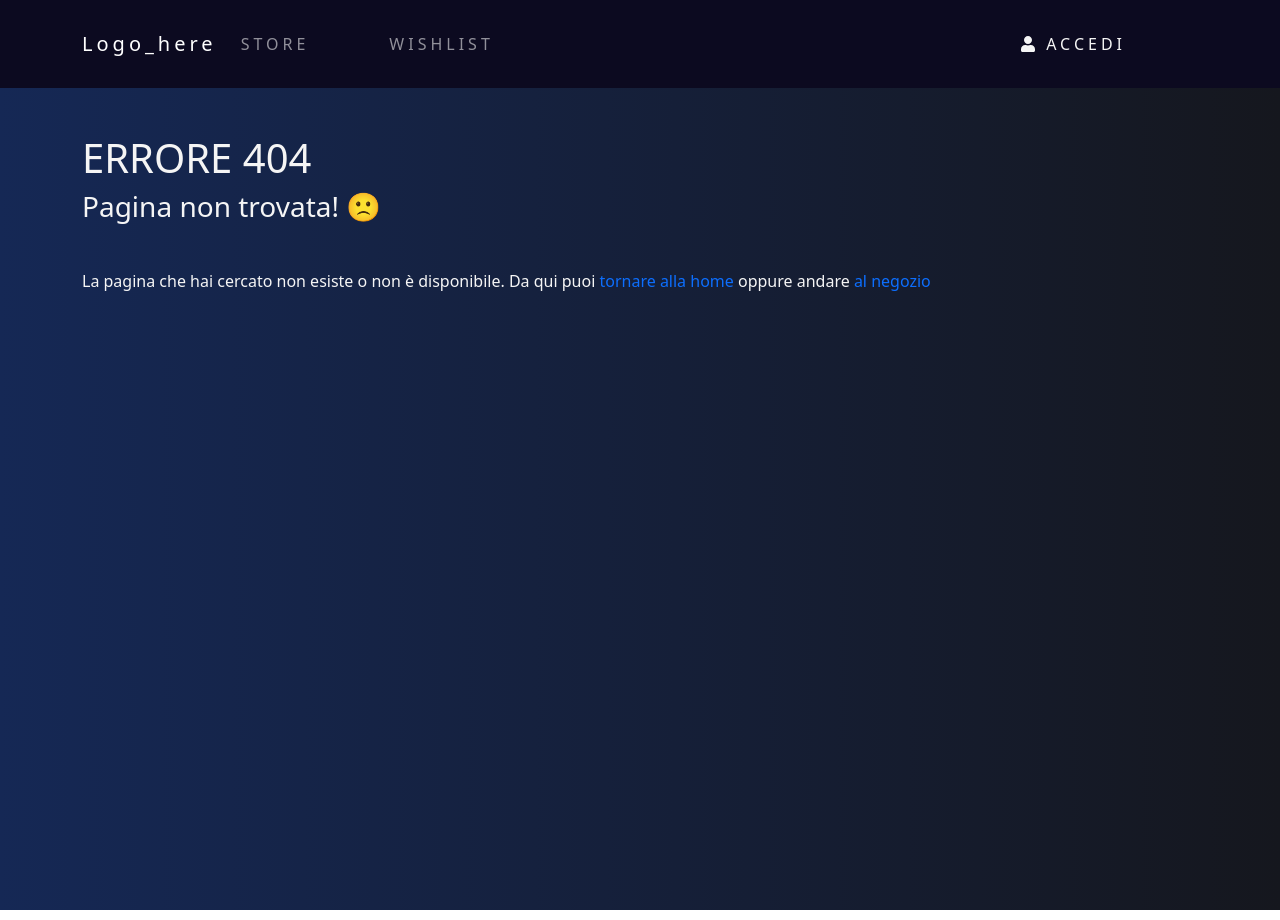
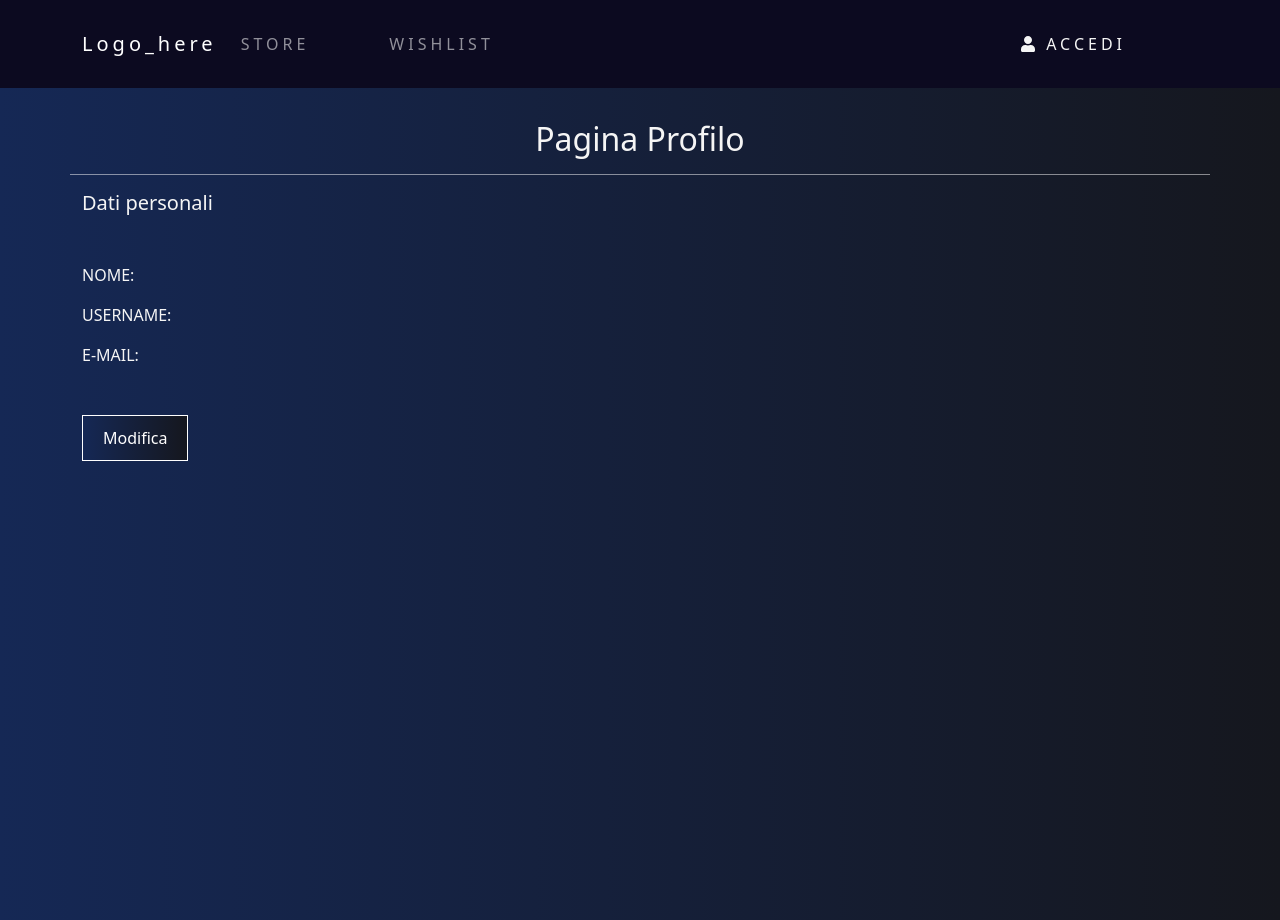
Before and after one commit to Andam92/capstone-react, a React (Create React App) app: page /profile in a window 1280 px wide. Before the commit this address had no page. Built offline with nearby package versions, Linux system fonts and the light colour scheme.

Commit message:
pagina profilo

```diff
--- a/src/components/homepage/Home.jsx
+++ b/src/components/homepage/Home.jsx
@@ -1,9 +1,8 @@
 import React from "react";
 import Navbar from "../navbar/Navbar";
-
 import styles from "./home.module.css";
 import { Route, Routes } from "react-router-dom";
-import { Main } from "../carousel/main/Main";
+import { Main } from "../Carousel/main/Main";
 import RegisterPage from "../registerPage/RegisterPage";
 import { Login } from "../loginPage/Login";
 import { Store } from "../store/Store";
@@ -11,6 +10,7 @@ import { SingleProduct } from "../singleProduct/SingleProduct";
 import { Checkout } from "../checkout/Checkout";
 import { Libreria } from "../libreria/Libreria";
 import NotFoundPage from "../not found page/NotFoundPage";
+import ProfilePage from "../profilePage/ProfilePage";
 
 const Home = () => {
   return (
@@ -25,6 +25,7 @@ const Home = () => {
         <Route path="/checkout/:id" element={<Checkout />}></Route>
         <Route path="/library/:id" element={<Libreria />}></Route>
         <Route path="/*" element={<NotFoundPage />}></Route>
+        <Route path="/profile" element={<ProfilePage />}></Route>
       </Routes>
     </div>
   );
--- a/src/components/navbar/Navbar.jsx
+++ b/src/components/navbar/Navbar.jsx
@@ -52,9 +52,7 @@ const MyNavbar = () => {
   useEffect(() => {
     if (token) {
       setTimeout(() => {
-        dispatch(getUsers(username, token)).then(
-          console.log("UTENTE: ", users)
-        );
+        dispatch(getUsers(username, token));
       }, 100);
     }
   }, [token]);
@@ -169,7 +167,7 @@ const MyNavbar = () => {
                         </Dropdown.Toggle>
 
                         <Dropdown.Menu variant="dark">
-                          <Dropdown.Item href="#/action-1">
+                          <Dropdown.Item onClick={() => navigate("/profile")}>
                             Profilo
                           </Dropdown.Item>
                           <Dropdown.Item
--- /dev/null
+++ b/src/components/profilePage/ProfilePage.jsx
@@ -0,0 +1,135 @@
+import React, { useState } from "react";
+import styles from "./profile.module.css";
+import { useSelector } from "react-redux";
+import { Col, Container, Form, Row } from "react-bootstrap";
+
+const ProfilePage = () => {
+  const user = useSelector((state) => state?.usersReducer?.users);
+  const [showModale, setShowModale] = useState(false);
+  const [editedName, setEditedName] = useState("");
+  const [editedUsername, setEditedUsername] = useState("");
+  const [editedEmail, setEditedEmail] = useState("");
+
+  // PUT
+
+  const editUser = () => {
+    return async () => {
+      try {
+        const response = await fetch(
+          `http://localhost:8080/api/auth/checkout/edit/${user?.id}`,
+          {
+            method: "PUT",
+            headers: {
+              "Content-Type": "application/json",
+            },
+            body: JSON.stringify({
+              name: editedName,
+              username: editedUsername,
+              email: editedEmail,
+            }),
+          }
+        );
+        if (response.ok) {
+          const data = await response.json();
+          console.log("Utente modificato", data);
+        } else {
+          console.log("Response not ok");
+        }
+      } catch (error) {
+        console.log(error);
+      }
+    };
+  };
+
+  // SUBMIT
+
+  const handleSubmit = (e) => {
+    e.preventDefault();
+    editUser();
+    console.log("submit fatto per l'utente con id: ", user?.id);
+  };
+
+  return (
+    <div className={`${styles.body}`}>
+      <Container>
+        <Row className="justify-content-center flex-column">
+          <h2 className="text-center mb-3">Pagina Profilo</h2>
+          <Col>
+            <h5 className="mb-5">Dati personali</h5>
+          </Col>
+          <Col>
+            <p>NOME: {user?.name}</p>
+          </Col>
+          <Col>
+            <p>USERNAME: {user?.username}</p>
+          </Col>
+          <Col>
+            <p>E-MAIL: {user?.email}</p>
+          </Col>
+        </Row>
+        <Row>
+          <Col>
+            <button
+              onClick={() => setShowModale(!showModale)}
+              className={`${styles.button}`}
+            >
+              Modifica
+            </button>
+          </Col>
+        </Row>
+        {showModale && (
+          <Row className="mt-5">
+            <Col xs={12} md={6}>
+              <Form>
+                <Form.Group className="mb-3" controlId="formBasicName">
+                  <Form.Label>Nome</Form.Label>
+                  <Form.Control
+                    onChange={(e) => setEditedName(e.target.value)}
+                    type="name"
+                    placeholder={user?.name}
+                  />
+                  <Form.Text className="text-muted">
+                    Modifica il tuo nome
+                  </Form.Text>
+                </Form.Group>
+                <Form.Group className="mb-3" controlId="formBasicUsername">
+                  <Form.Label>Username</Form.Label>
+                  <Form.Control
+                    onChange={(e) => setEditedUsername(e.target.value)}
+                    type="username"
+                    placeholder={user?.username}
+                  />
+                  <Form.Text className="text-muted">
+                    Modifica il tuo username
+                  </Form.Text>
+                </Form.Group>
+                <Form.Group className="mb-3" controlId="formBasicEmail">
+                  <Form.Label>Email address</Form.Label>
+                  <Form.Control
+                    onChange={(e) => setEditedEmail(e.target.value)}
+                    type="email"
+                    placeholder={user?.email}
+                  />
+                  <Form.Text className="text-muted">
+                    Modifica la tua e-mail
+                  </Form.Text>
+                </Form.Group>
+                <button
+                  onClick={(e) => {
+                    handleSubmit(e);
+                    console.log(editedName, editedUsername, editedEmail);
+                  }}
+                  className={`${styles.button}`}
+                >
+                  Invia
+                </button>
+              </Form>
+            </Col>{" "}
+          </Row>
+        )}
+      </Container>
+    </div>
+  );
+};
+
+export default ProfilePage;
--- /dev/null
+++ b/src/components/profilePage/profile.module.css
@@ -0,0 +1,38 @@
+.body {
+  margin-top: 120px;
+  min-height: 100vh;
+}
+
+h2 {
+  padding-bottom: 1rem;
+  border-bottom: 0.5px solid rgba(255, 255, 255, 0.493);
+}
+
+.button {
+  margin-top: 2rem;
+  color: white;
+  padding: 10px 20px;
+  background: #15171e;
+  background: linear-gradient(180deg, #15171e 0%, #152855 100%);
+  background: -webkit-linear-gradient(180deg, #15171e 0%, #152855 100%);
+  background: -moz-linear-gradient(180deg, #15171e 0%, #152855 100%);
+  border: 0.5px solid rgb(255, 255, 255);
+  transform: scale(1);
+}
+
+.button:hover {
+  border: 0.5px solid rgb(255, 255, 255);
+  transform: scale(1.05);
+  border: 0.5px solid white;
+  animation: button_hover 0.3s both;
+}
+
+@keyframes button_hover {
+  from {
+    transform: scale(1);
+  }
+
+  to {
+    transform: scale(1.05);
+  }
+}
--- a/src/components/prova/Prova.jsx
+++ b/src/components/prova/Prova.jsx
@@ -198,14 +198,9 @@ export const Prova = ({
                     }}
                   />
                 )}
-                {/* {addedToWish && (
-                  <div className={`${styles.addedToWishlist}`}>
-                    Aggiunto alla wishlist!
-                  </div>
-                )} */}
               </div>
             </div>
-            {alert && (
+            {alert && !token && (
               <Alert key="danger" variant="danger">
                 Non puoi fare acquisti{" "}
                 <Link to={"/login"}>se non hai effettato il login!</Link>
--- a/src/components/prova/myStyle.module.css
+++ b/src/components/prova/myStyle.module.css
@@ -11,12 +11,6 @@
   transition: all 0.9s ease;
   opacity: 0.7;
 }
-
-/* .body:hover {
-  transform: scale(1.04);
-  z-index: 999;
-  border: none !important;
-} */
 
 .body_opacity {
   display: flex;
@@ -36,8 +30,6 @@
 }
 
 .title {
-  /* white-space: nowrap; */
-  /* overflow: hidden; */
   text-overflow: ellipsis;
   overflow: auto;
   white-space: nowrap;
@@ -64,26 +56,25 @@
   background: linear-gradient(180deg, #15171e 0%, #152855 100%);
   background: -webkit-linear-gradient(180deg, #15171e 0%, #152855 100%);
   background: -moz-linear-gradient(180deg, #15171e 0%, #152855 100%);
-  border: none;
+  border: 0.5px solid white;
 }
 
 .button:hover {
   border: 0.5px solid rgb(255, 255, 255);
   transform: scale(1.05);
   animation: button_hover ease-in-out 0.3s;
-  border: 0.5px solid white;
+
   background: transparent;
 }
 
 @keyframes button_hover {
   0% {
     transform: scale(1);
-    border: none;
   }
 
   100% {
     transform: scale(1.05);
-    border: 0.5px solid rgb(255, 255, 255);
+
     background: transparent;
   }
 }
@@ -92,11 +83,6 @@
   transition: all 0.3s;
   transition-timing-function: ease-out;
 }
-
-/* .cart:hover {
-  transform: translate(0, -10px);
-  transition: all 0.3s;
-} */
 
 .button:hover .cart {
   transition: all 0.3s;
```
